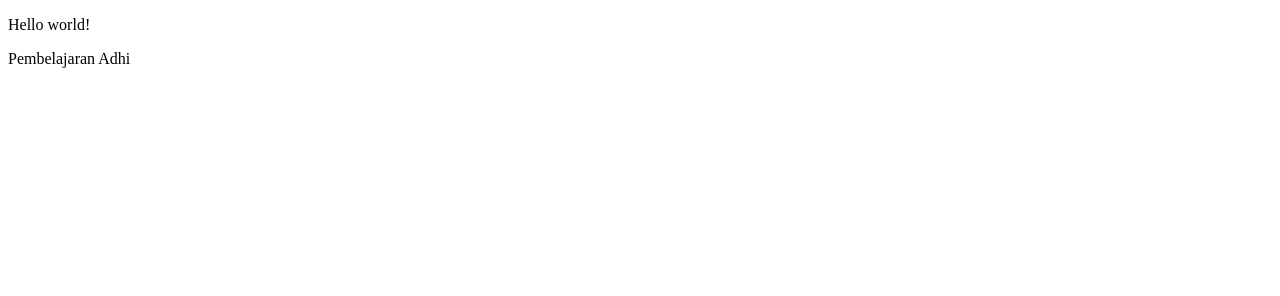
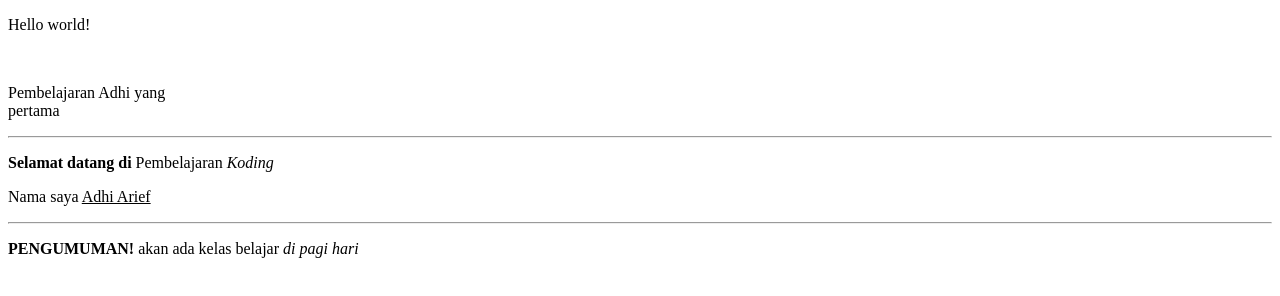
Before and after one commit to Adhiarief13/Bacth11-basic-html, a plain HTML site: page index.html in a window 1280 px wide. Drawn offline with Linux system fonts and the light colour scheme.

Commit message:
Belum selesai

```diff
--- a/index.html
+++ b/index.html
@@ -3,10 +3,18 @@
 <head>
   <meta charset="UTF-8">
   <meta name="viewport" content="width=device-width, initial-scale=1.0">
-  <title>Document</title>
+  <title>Belajar adhi</title>
 </head>
 <body>
+
   <p>Hello world!</p>
-  <P>Pembelajaran Adhi</P>
+  <br>
+  <P>Pembelajaran Adhi yang <br> pertama</P>
+  <hr>
+  <p><b>Selamat datang di</b> Pembelajaran <i>Koding</i></p>
+  <p>Nama saya <u>Adhi Arief</u></p>
+  <hr>
+
+  <p><strong>PENGUMUMAN!</strong> akan ada kelas belajar <em>di pagi hari</em></p>
 </body>
 </html>
```
